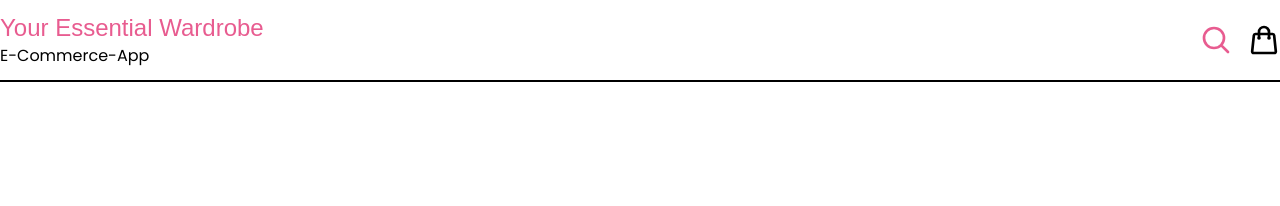
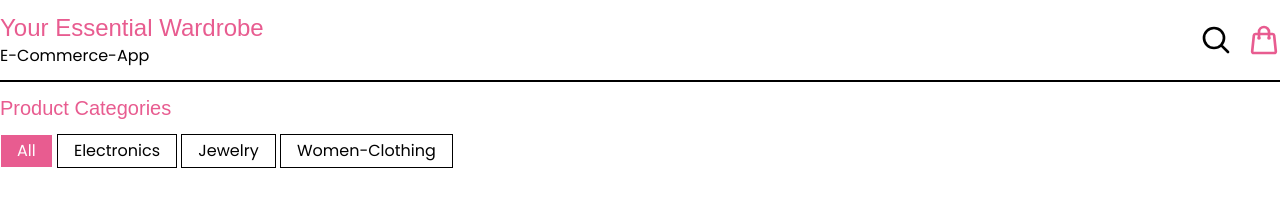
Before and after one commit to SLN4403/E-Commerce-Web, a website built with Vite: page index.html in a window 1280 px wide. Built offline with nearby package versions, Linux system fonts and the light colour scheme; a web font is replaced by a local one.

Commit message:
product categories done

```diff
--- a/index.html
+++ b/index.html
@@ -23,15 +23,15 @@
                     </div>
                 <!-- BUTTONS -->
                     <div class="buttons flex gap-4">
-                                        <div class="searchBtn stroke-primary">
+                        <div class="searchBtn">
                             <svg xmlns="http://www.w3.org/2000/svg" fill="none" viewBox="0 0 24 24" stroke-width="2"
-                                                stroke="" class="w-8 h-8">
+                                stroke="currentColor" class="w-8 h-8">
                                 <path stroke-linecap="round" stroke-linejoin="round"
                                     d="M21 21l-5.197-5.197m0 0A7.5 7.5 0 105.196 5.196a7.5 7.5 0 0010.607 10.607z" />
                             </svg>
                         </div>
-                                        <div class="cartBtn ">
-                                            <svg xmlns="http://www.w3.org/2000/svg" fill="none" viewBox="0 0 24 24" stroke-width="2" stroke="currentColor" class="w-8 h-8">
+                        <div class="cartBtn  stroke-primary">
+                            <svg xmlns="http://www.w3.org/2000/svg" fill="none" viewBox="0 0 24 24" stroke-width="2" stroke="" class="w-8 h-8">
                                 <path stroke-linecap="round" stroke-linejoin="round" d="M15.75 10.5V6a3.75 3.75 0 10-7.5 0v4.5m11.356-1.993l1.263 12c.07.665-.45 1.243-1.119 1.243H4.25a1.125 1.125 0 01-1.12-1.243l1.264-12A1.125 1.125 0 015.513 7.5h12.974c.576 0 1.059.435 1.119 1.007zM8.625 10.5a.375.375 0 11-.75 0 .375.375 0 01.75 0zm7.5 0a.375.375 0 11-.75 0 .375.375 0 01.75 0z" />
                                 </svg>
                         </div>
@@ -40,7 +40,14 @@
             </div>
         </nav>
 
-        <section id="category-list">
+        <section class="categories container mt-3">
+            <p class="text-xl font-heading text-primary mb-3">Product Categories</p>
+            <div class="category-list">
+                <button class="category-btn active border px-4 py-1 "> All </button>
+                <button class="category-btn border px-4 py-1 "> Electronics </button>
+                <button class="category-btn border px-4 py-1 "> Jewelry </button>
+                <button class="category-btn border px-4 py-1 "> Women-Clothing </button>
+            </div>
         </section>
 
         <section id="product-list">
--- a/input.css
+++ b/input.css
@@ -3,3 +3,11 @@
 @tailwind utilities;
 
 @import url('https://fonts.googleapis.com/css2?family=Agbalumo&family=Poppins:wght@400;700&display=swap');
+
+.category-btn {
+    @apply duration-300 transition-colors
+}
+
+.category-btn.active {
+    @apply bg-primary text-white
+}
--- a/tailwind.config.js
+++ b/tailwind.config.js
@@ -8,6 +8,7 @@ export default {
   theme: {
     colors: {
       primary: '#E85C90',
+      'white': '#ffffff',
     },
     fontFamily : {
       sans : ['Poppins', 'san-serif']
```
Lines whose indentation alone changed are shown as unchanged.
